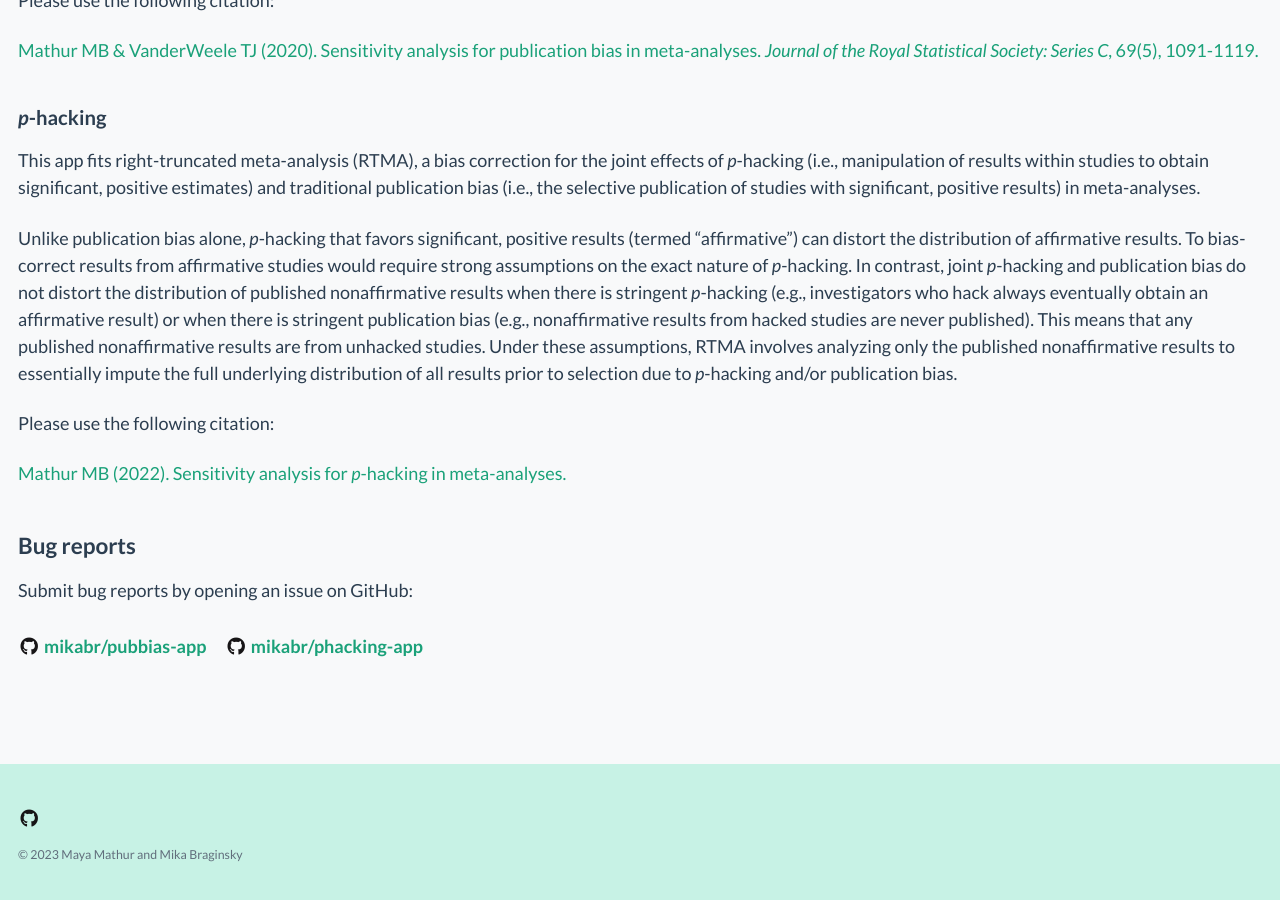
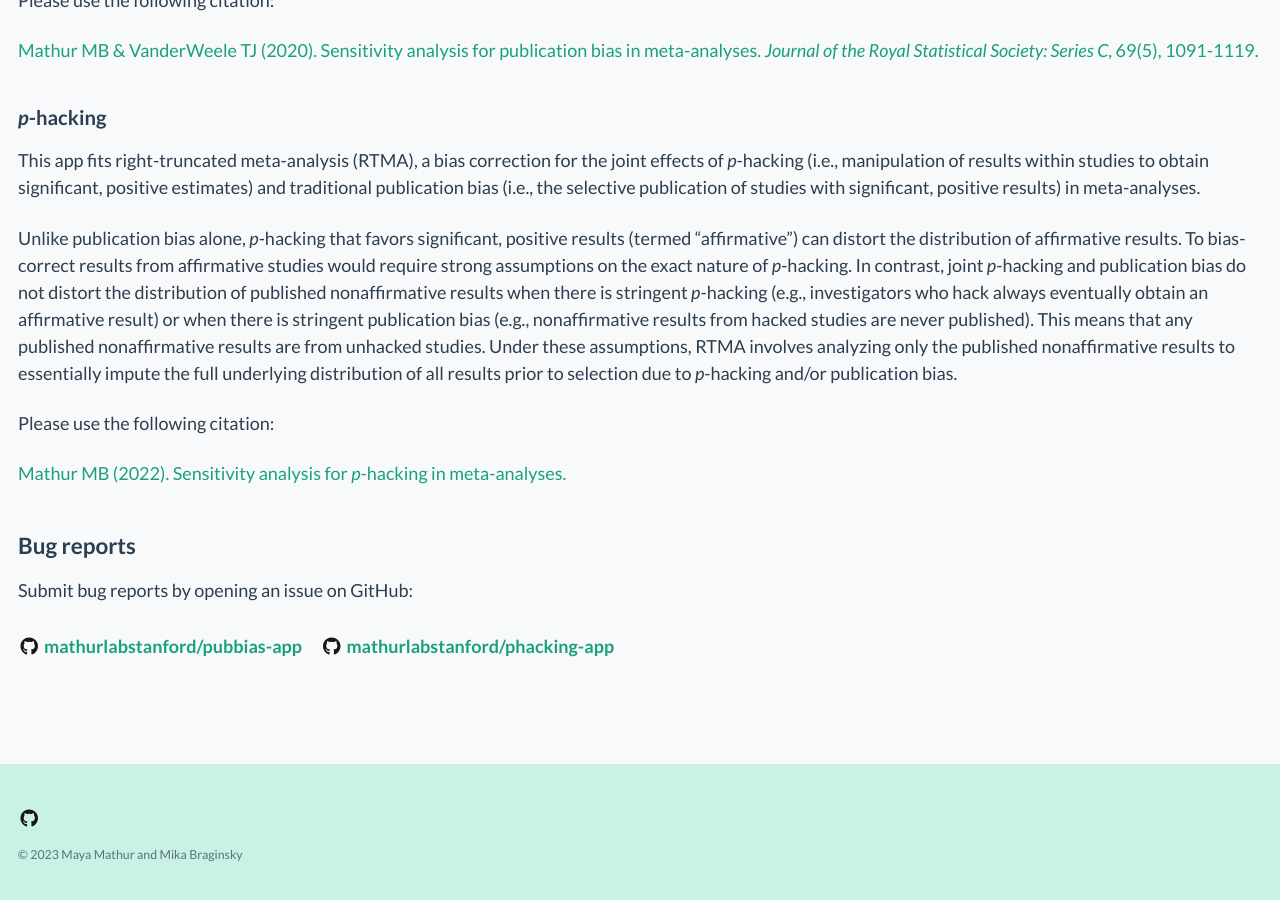
Before and after one commit to mathurlabstanford/metabias.io, a Jekyll site: the page built from index.md, in a window 1280 px wide and 900 px high, scrolled down 626 px. Built offline with Jekyll 4.4.1, drawn with Linux system fonts in a browser that asks for light colours; cached includes are drawn as plain includes.

Commit message:
update gh urls

```diff
--- a/_config.yml
+++ b/_config.yml
@@ -17,7 +17,7 @@ name                     : "Maya Mathur and Mika Braginsky"
 description              : ""
 url                      : "https://metabias.io/" # the base hostname & protocol for your site e.g. "https://mmistakes.github.io"
 baseurl                  : # the subpath of your site, e.g. "/blog"
-repository               : mikabr/metabias.io # GitHub username/repo-name e.g. "mmistakes/minimal-mistakes"
+repository               : mathurlabstanford/metabias.io # GitHub username/repo-name e.g. "mmistakes/minimal-mistakes"
 
 # See also Google Analytics and possibly social links below
 
--- a/index.Rmd
+++ b/index.Rmd
@@ -54,8 +54,8 @@ Submit bug reports by opening an issue on GitHub:
 <div class="page__footer-follow">
 <ul class="social-icons">
 
-<li><a href="https://github.com/mikabr/pubbias-app" rel="nofollow noopener noreferrer" target="_blank"><i class="fab fa-fw fa-github" aria-hidden="true"></i> mikabr/pubbias-app</a></li>
-<li><a href="https://github.com/mikabr/phacking-app" rel="nofollow noopener noreferrer" target="_blank"><i class="fab fa-fw fa-github" aria-hidden="true"></i> mikabr/phacking-app</a></li>
+<li><a href="https://github.com/mathurlabstanford/pubbias-app" rel="nofollow noopener noreferrer" target="_blank"><i class="fab fa-fw fa-github" aria-hidden="true"></i> mathurlabstanford/pubbias-app</a></li>
+<li><a href="https://github.com/mathurlabstanford/phacking-app" rel="nofollow noopener noreferrer" target="_blank"><i class="fab fa-fw fa-github" aria-hidden="true"></i> mathurlabstanford/phacking-app</a></li>
 
 </ul>
 </div>
--- a/index.md
+++ b/index.md
@@ -77,12 +77,12 @@ Submit bug reports by opening an issue on GitHub:
 
 <ul class="social-icons">
 <li>
-<a href="https://github.com/mikabr/pubbias-app" rel="nofollow noopener noreferrer" target="_blank"><i class="fab fa-fw fa-github" aria-hidden="true"></i>
-mikabr/pubbias-app</a>
+<a href="https://github.com/mathurlabstanford/pubbias-app" rel="nofollow noopener noreferrer" target="_blank"><i class="fab fa-fw fa-github" aria-hidden="true"></i>
+mathurlabstanford/pubbias-app</a>
 </li>
 <li>
-<a href="https://github.com/mikabr/phacking-app" rel="nofollow noopener noreferrer" target="_blank"><i class="fab fa-fw fa-github" aria-hidden="true"></i>
-mikabr/phacking-app</a>
+<a href="https://github.com/mathurlabstanford/phacking-app" rel="nofollow noopener noreferrer" target="_blank"><i class="fab fa-fw fa-github" aria-hidden="true"></i>
+mathurlabstanford/phacking-app</a>
 </li>
 </ul>
 
```
